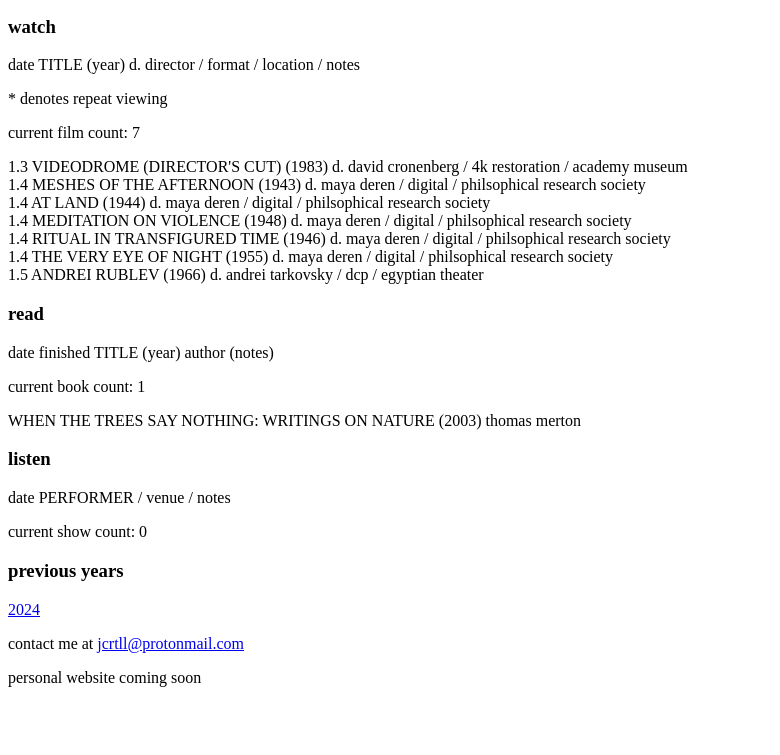
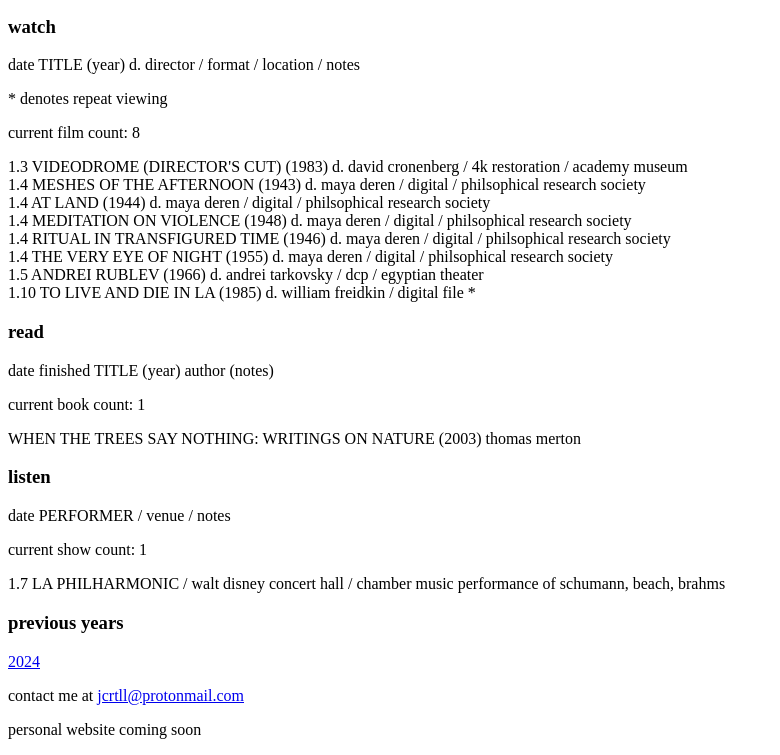
Before and after one commit to strangesongs/strangesongs.github.io, a plain HTML site: page index.html in a window 1280 px wide. Shown: the part 101-856 px from the top of the page, without its empty margins (0-780 px from the left). Before the commit the page ends 804 px from the top, so only its background shows below. Drawn offline with Linux system fonts and the light colour scheme.

Commit message:
update show and film list 1.12.25

```diff
--- a/index.html
+++ b/index.html
@@ -33,6 +33,7 @@
                 <li>1.4 RITUAL IN TRANSFIGURED TIME (1946) d. maya deren / digital / philsophical research society</li>
                 <li>1.4 THE VERY EYE OF NIGHT (1955) d. maya deren / digital / philsophical research society</li>
                 <li>1.5 ANDREI RUBLEV (1966) d. andrei tarkovsky / dcp / egyptian theater</li>
+                <li>1.10 TO LIVE AND DIE IN LA (1985) d. william freidkin / digital file *</li>
             </ul>
         </section>
         <section id="read-section">
@@ -48,6 +49,7 @@
             <p>date PERFORMER / venue / notes</p>
             <p>current show count: <span id="show-count">0</span></p>
             <ul>
+                <li>1.7 LA PHILHARMONIC / walt disney concert hall / chamber music performance of schumann, beach, brahms</li>
             </ul>
         </section>
         <section id="previous-years">
```
